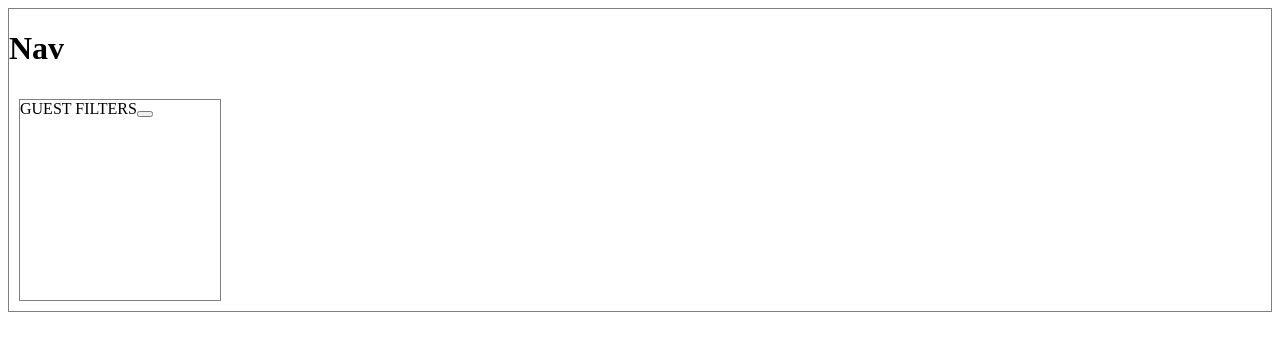
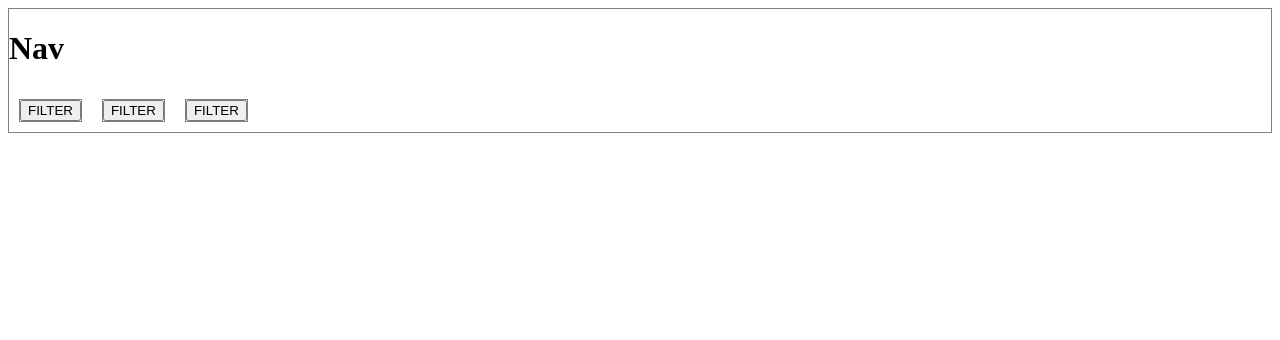
Before and after one commit to brianmsj/react-component-airbnb, a React app: page / in a window 1280 px wide. Built offline with nearby package versions, Linux system fonts and the light colour scheme.

Commit message:
added methods

```diff
--- a/css/index.css
+++ b/css/index.css
@@ -7,8 +7,7 @@
 .list {
   background-color: white;
   border: .5px solid grey;
-  width: 200px;
-  height: 200px;
+
   display: inline-block;
   margin: 10px;
 
--- a/js/components/card.js
+++ b/js/components/card.js
@@ -13,20 +13,61 @@ export default class Card extends React.Component {
 
 
 
+    increaseAdults(){
+      this.setState({
+        adults: this.state.adults += 1
+      });
+    }
+
+    decreaseAdults(){
+      this.setState({
+        adults: this.state.adults -=1
+      });
+    }
+
+    increaseChildren(){
+      this.setState({
+        children: this.state.children += 1
+      });
+    }
+
+    decreaseChildren(){
+      this.setState({
+        children: this.state.children -=1
+      });
+    }
+
+
+    increaseInfants(){
+      this.setState({
+        infants: this.state.infants += 1
+      });
+    }
+
+    decreaseInfants(){
+      this.setState({
+        infants: this.state.infants -=1
+      });
+    }
+
+
     render() {
     const adult = this.state.adults;
     const children = this.state.children;
     const infants = this.state.infants;
     return (
         <div className= "person">
-            <div className="filter">{`Number of Adults ${adult}`}
-              <button type="submit" className = "button"></button>
+            <div className="filter">{`Number of Adults ${adult}   `}
+              <button type="submit" className = "button"> - </button>
+              <button type="submit" className = "button"> + </button>
             </div>
-            <div className="filter">{`Number of Children ${children}`}
-               <button type="submit" className = "button"></button>
+            <div className="filter">{`Number of Children ${children}   `}
+               <button type="submit" className = "button"> - </button>
+              <button type="submit" className = "button"> + </button>
             </div>
-            <div className="filter">{`Number of Infants ${infants}`}
-               <button type="submit" className = "button"></button>
+            <div className="filter">{`Number of Infants ${infants}   `}
+               <button type="submit" className = "button"> - </button>
+              <button type="submit" className = "button"> + </button>
             </div>
         </div>
     );
--- a/js/components/list.js
+++ b/js/components/list.js
@@ -23,15 +23,17 @@ export default class List extends React.Component {
     render(){
 
     if(this.state.render ) {
-    	return <div className = "list"> GUEST FILTERS
-      		 <button type="submit" onClick = {this.renderCard}> </button>
+    	return <div className = "list">
+      		 <button type="submit" onClick =
+      		  {this.renderCard}> FILTER</button>
      		<Card />
     	</div>
  	}
 
     return (
-      <div className = "list"> GUEST FILTERS
-       <button type="submit" onClick = {this.renderCard}> </button>
+      <div className = "list">
+       <button type="submit" onClick =
+       {this.renderCard}> FILTER </button>
 
     </div>
     );
--- a/js/components/nav.js
+++ b/js/components/nav.js
@@ -7,6 +7,8 @@ export default function Nav(props){
    <div className = "nav">
       <h1>Nav</h1>
       <List/>
+      <List/>
+      <List/>
 
 
    </div>
```
